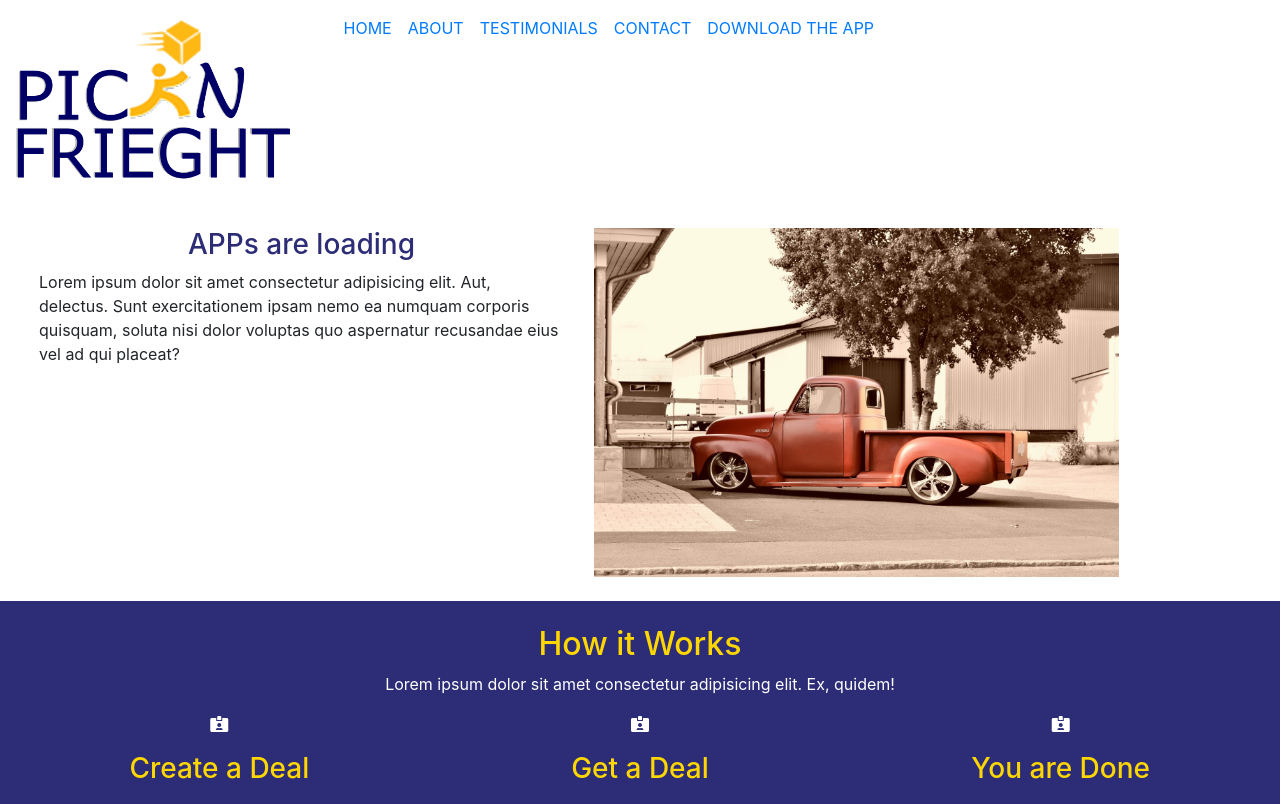
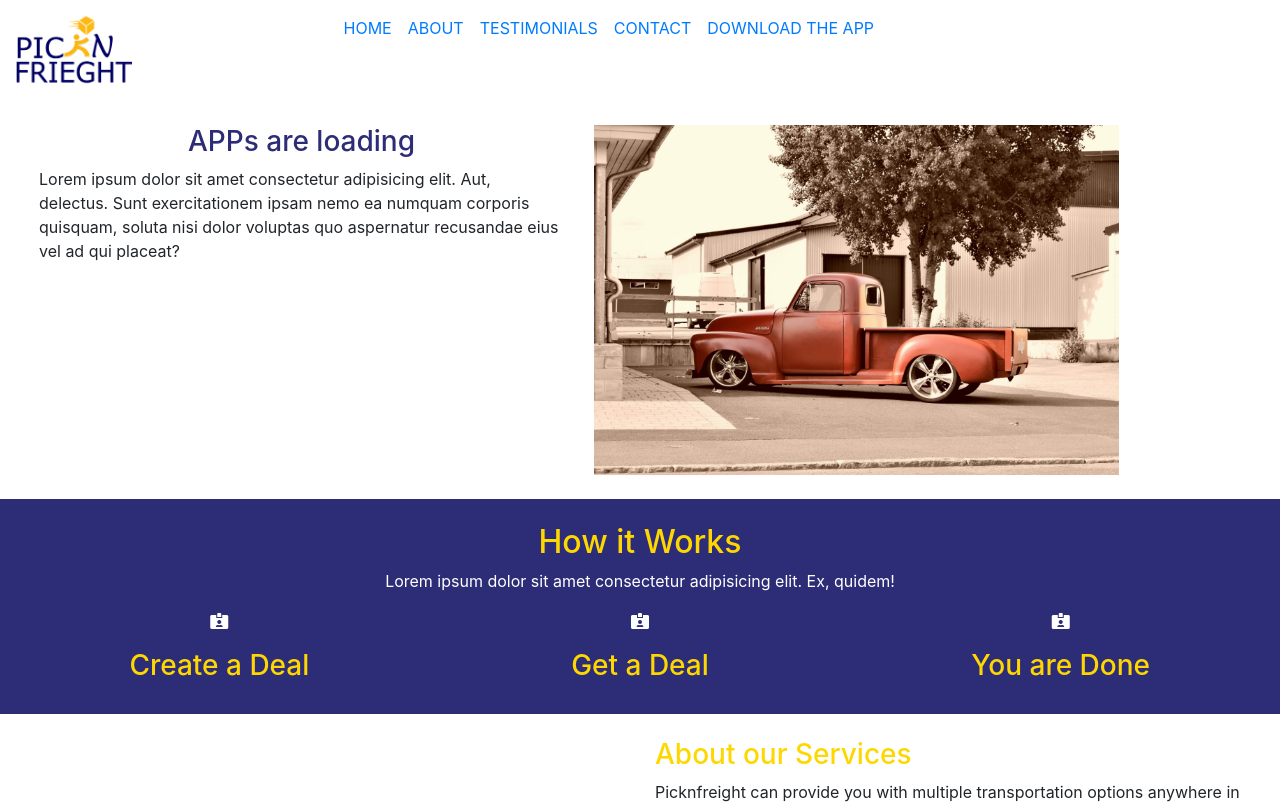
Before and after one commit to Toriiaa/Pickup, a plain HTML site: page index.html in a window 1280 px wide. Shown: the top 804 px of the page. Drawn offline with Linux system fonts and the light colour scheme.

Commit message:
logo edits

```diff
--- a/index.html
+++ b/index.html
@@ -24,8 +24,8 @@
           <div class="row">
             <div class="col-3">
               <!-- Brand -->
-              <a class="navbar-brand" href="#"
-                ><img style="width: 100%" src="images/png copy(1).png" alt=""
+              <a style="width: 40%;" class="navbar-brand" href="#"
+                ><img style="width: 100%;" src="images/png copy(1).png" alt=""
               /></a>
 
               <!-- Toggler/collapsibe Button -->
```
